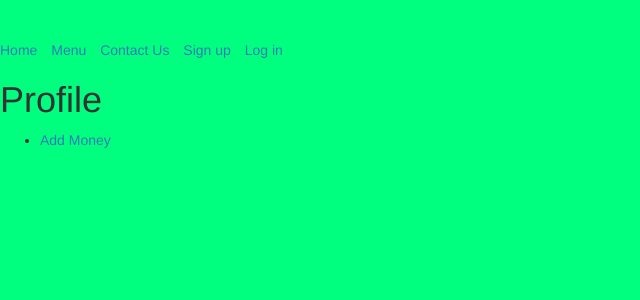
After one commit to Sunny3oy/Fourguys, a Flask app: page /profile in a window 1280 px wide. The commit adds this page. Shown: the top 300 px of the page, without its empty margins (0-640 px from the left). Run offline with Flask 2, Linux system fonts and the light colour scheme; the visitor is signed in with stand-in values (Sample User, id 1); some libraries are stand-ins or nearby versions.

Commit message:
added profile page, made changes to the home menu. Users can add money non stop to thier account!

```diff
--- a/app/forms.py
+++ b/app/forms.py
@@ -11,6 +11,9 @@ class signup(FlaskForm):
     conpassword = PasswordField('Confirm Password', validators=[InputRequired(), Length(min=8, max=80), ])
     address = StringField('Address', validators=[InputRequired()])
 
+class accountsetting(FlaskForm):
+    addmoney = IntegerField('Add balence')
+
 class login1(FlaskForm):
     username = StringField('Username', validators=[InputRequired(), Length(max=50)])
     password = PasswordField('Password', validators=[InputRequired(), Length(min=8, max=80)])
--- a/app/templates/home.html
+++ b/app/templates/home.html
@@ -157,7 +157,10 @@
   <li><a href="contact">Contact Us</a></li>
   <li><a href="signup">Sign up</a></li>
   <li><a href="login">Log in</a></li>
-        <h1>Hello {{ user }}!</h1>
+        {% if check %}
+            <li><a href="profile">profile</a></li>
+        {% endif %}
+        <h1>Hello {{ user }}!  </h1>
 </ul>
 <img src="static/homepage.jpg" alt="FBI was here">
     </div>
--- /dev/null
+++ b/app/templates/profile.html
@@ -0,0 +1,25 @@
+{% extends "bootstrap/base.html" %}
+{% import "bootstrap/wtf.html" as wtf %}
+{% block title %}
+Profile
+{% endblock %}
+{% block styles %}
+{{super()}}
+<link rel="stylesheet" href="{{url_for('.static', filename='signup.css')}}">
+{% endblock %}
+{% block content %}
+    <ul class="list-inline">
+  <li><a href="/">Home</a></li>
+  <li><a href="menu">Menu</a></li>
+  <li><a href="contact">Contact Us</a></li>
+  <li><a href="signup">Sign up</a></li>
+  <li><a href="login">Log in</a></li>
+    </ul>
+
+<h1> Profile </h1>
+  <ul>
+
+      <li><a href="addmoney">Add Money</a></li>
+
+    </ul>
+{% endblock %}
--- a/app/views.py
+++ b/app/views.py
@@ -27,10 +27,11 @@ def signup1():
 
 @app.route('/',methods=['GET', 'POST'])
 def home():
+    check = current_user.is_authenticated
     if current_user.is_authenticated:
-        return render_template("home.html",user = current_user.firstName)
+        return render_template("home.html",user = current_user.firstName,check = check)
     else:
-        return render_template("home.html", user = "Guest")
+        return render_template("home.html", user = "Guest", check = check)
 
 @app.route('/menu', methods=['GET', 'POST'])
 def menu():
@@ -86,3 +87,18 @@ def checkUser():
 @app.route('/contact')
 def contact():
     return render_template("contact.html")
+
+@app.route('/profile')
+@login_required
+def user_profile():
+    return render_template("profile.html", user = current_user)
+
+@app.route('/addmoney', methods=['GET', 'POST'])
+@login_required
+def addmoney():
+    form = accountsetting()
+    if form.validate_on_submit():
+        current_user.acctBal = form.addmoney.data + current_user.acctBal
+        db.session.commit()
+        return render_template("addmoney.html",form = form, user = current_user)
+    return render_template("addmoney.html",form = form, user = current_user)
```
Also changed, not shown: dummy-data/users.csv (+8 -8 lines).
